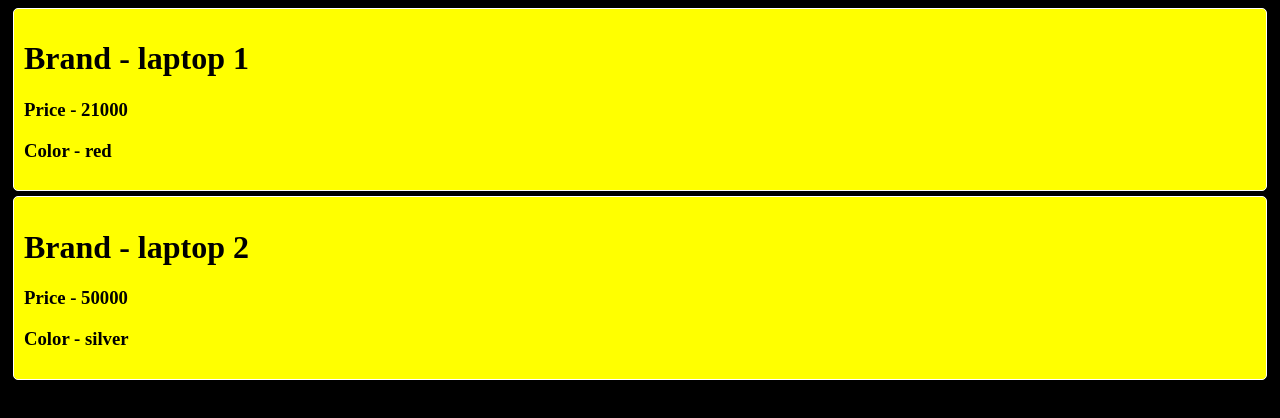
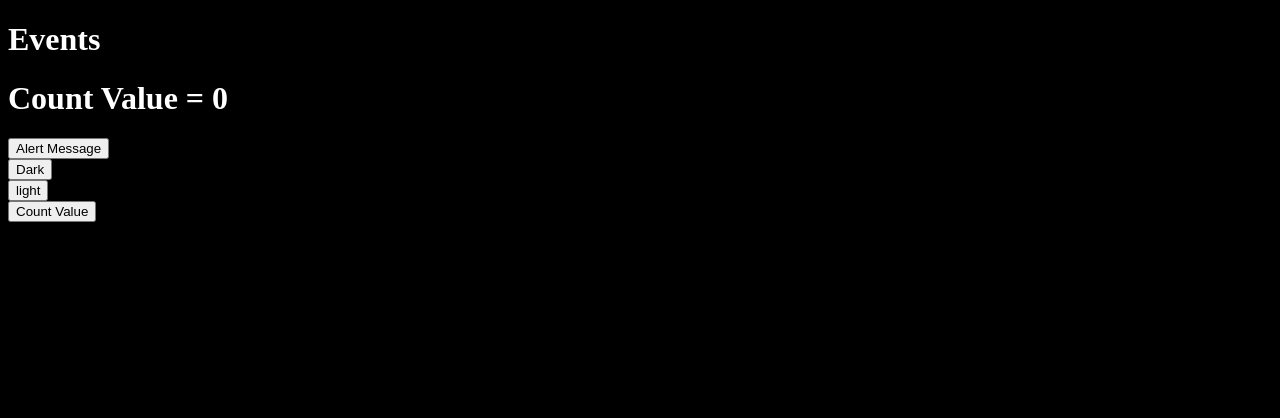
Before and after one commit to Rajan-4900/basics_React_learning, a React (Vite) app: page / in a window 1280 px wide. Shown: the top 418 px of the page. Built offline with nearby package versions, Linux system fonts and the light colour scheme.

Commit message:
new event code created for any event clicking

```diff
--- a/src/App.jsx
+++ b/src/App.jsx
@@ -1,6 +1,7 @@
 import React from 'react';
 import Product from "./components/Product";
 import Items from "./components/Items";
+import Events from "./components/Events";
 
 const App = () => {
 
@@ -10,12 +11,15 @@ const App = () => {
     colour : 'white'
   }
 
+
   return (
     <>
-    <Product name="laptop 1" price={21000} color="red"  data={obj} />
-    <Product name="laptop 2" price={50000} color="silver"/>
+    {/* <Product name="laptop 1" price={21000} color="red"  data={obj} />
+    <Product name="laptop 2" price={50000} color="silver"/> */}
 
     {/* <Items /> */}
+
+    <Events />
     </>
 
   );
--- /dev/null
+++ b/src/components/Events.jsx
@@ -0,0 +1,43 @@
+import React from 'react';
+
+const Events = () => {
+    const alertUser = () => {
+        alert("this is new alert from User")
+    }
+
+    const dark = () => {
+        document.body.style.backgroundColor = "black";
+        document.body.style.color = "white";
+    }
+
+    const light = () => {
+        document.body.style.backgroundColor = "white";
+        document.body.style.color = "black";
+    }
+
+    let count = 0;
+     console.log("Count Befor Value = ",count);
+    let counter = (value) => {
+        count = value;
+        alert("This Is New Alert For Count Value = "+value)
+        console.log("Count After Value = ",count);
+    }
+  return (
+    <>
+    <h1>Events</h1>
+    <h1>Count Value = {count}</h1>
+
+    <div>
+    <button onClick = {alertUser}>Alert Message</button>
+    <br/>
+    <button onClick ={dark}>Dark</button>
+    <br/>
+    <button onClick ={light}>light</button>
+    <br/>
+    <button onClick = {() => counter(20)}>Count Value</button>
+    </div>
+    </>
+  )
+}
+
+export default Events
--- /dev/null
+++ b/src/components/Product.css
@@ -0,0 +1,7 @@
+.con {
+    background-color:  green;
+    color : black;
+    padding: 10px;
+    margin: 5px;
+    border : 1px solid red;
+}
--- a/src/components/Product.jsx
+++ b/src/components/Product.jsx
@@ -1,4 +1,5 @@
 import React from 'react';
+import "./product.css";
 
 const Product = ({ name, price, color, data = {} }) => {
 
@@ -25,9 +26,11 @@ const Product = ({ name, price, color, data = {} }) => {
       //   borderRadius: '5px'
       // }}
 
-      // style={Style} // it is used to apply the internal CSS styling
+       // style={Style} // it is used to apply the internal CSS styling
 
-      className="container" // it used to apply external CSS Styling
+      // className="container" // it used to apply external CSS Styling
+
+      className = "con" // in external css which is created by new product component
     >
       <h1>Brand - {name}</h1>
       <h3>Price - {price}</h3>
```
